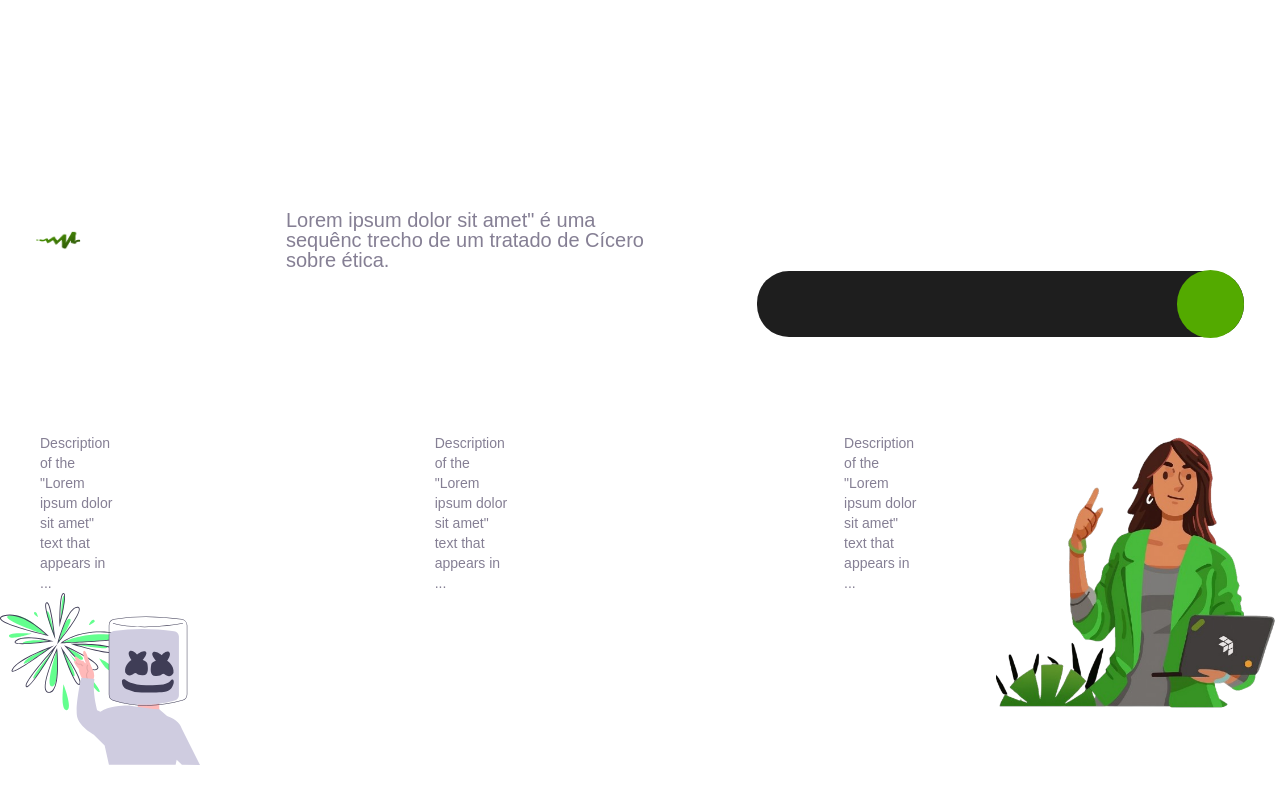
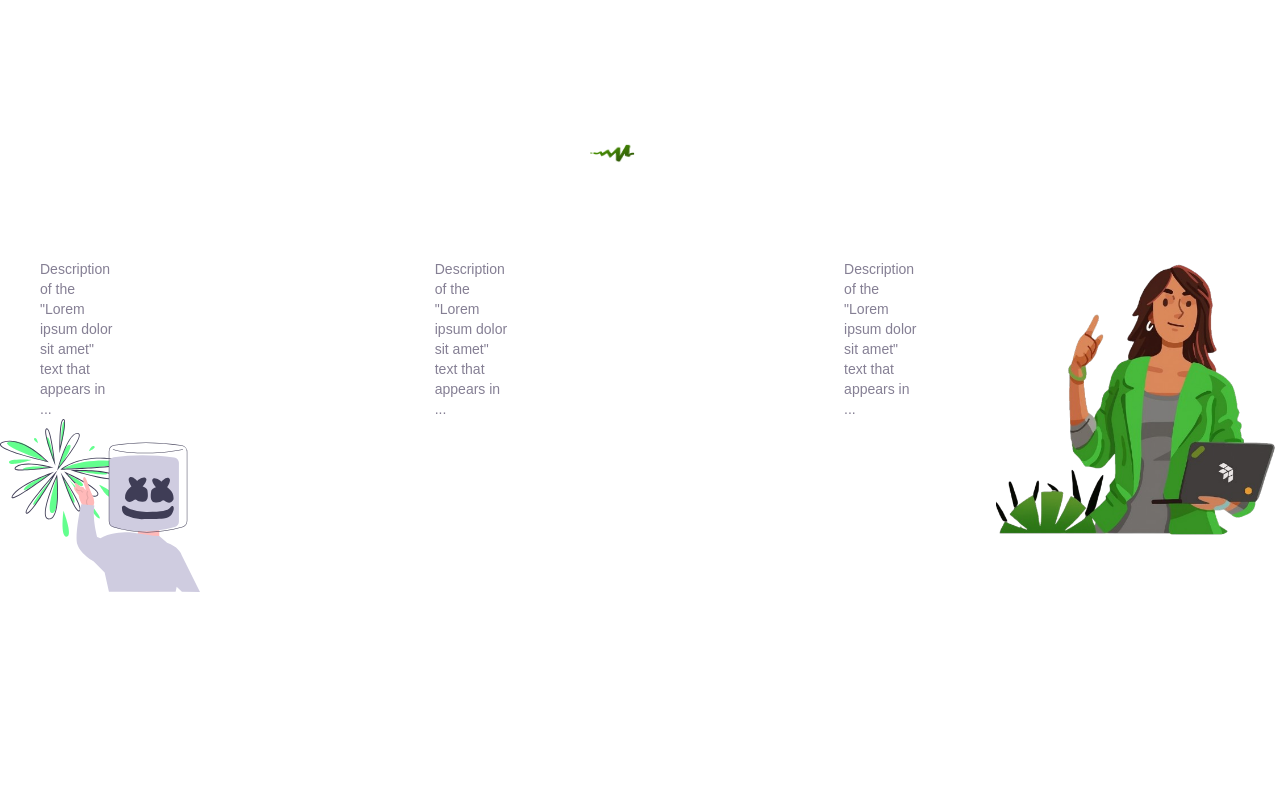
Before and after one commit to Batubenga0B74/oncler-Music, a Next.js app: page /perfil in a window 1280 px wide. Shown: the part 1034-1831 px from the top of the page. After the commit the page ends 1666 px from the top, so only its background shows below. Built offline with nearby package versions, Linux system fonts and the light colour scheme.

Commit message:
add README

```diff
--- a/src/app/components/footer.tsx
+++ b/src/app/components/footer.tsx
@@ -8,17 +8,15 @@ export default function Footer() {
                     <figure>
                         <Image src="/Group 9.png" alt=" " width={100} height={100} />
                     </figure>
-                    <p className="w-full sm:w-[367px] h-auto sm:h-[108px] font-normal flex justify-center items-center text-lg sm:text-xl tracking-normal leading-[100%] text-[#857F94]">
-                        Lorem ipsum dolor sit amet" é uma sequênc trecho de um tratado de Cícero sobre ética.
-                    </p>
+
                 </section>
 
-                <div className="flex flex-col gap-3 items-center lg:items-start text-center lg:text-left">
+                {/* <div className="flex flex-col gap-3 items-center lg:items-start text-center lg:text-left">
                     <h1 className="w-full sm:w-[273px] h-auto sm:h-[116px] text-2xl sm:text-3xl text-white font-semibold">Request a Demo</h1>
                     <section className="w-full sm:w-[487px] h-[66px] bg-[#1E1E1E] items-center flex rounded-4xl">
                         <div className="w-[67px] h-[68px] bg-[#53AA00] rounded-full flex ml-auto" />
                     </section>
-                </div>
+                </div> */}
             </div>
 
             <section className="flex flex-col lg:flex-row justify-around items-center gap-8">
--- a/src/app/components/header.tsx
+++ b/src/app/components/header.tsx
@@ -32,7 +32,7 @@ export default function Header() {
           <div className="hidden md:flex w-[430px] h-[50px] rounded-4xl bg-[#1E1E1E] px-6 gap-5 items-center">
             <Search className="text-[#53AA00]" />
             <input
-              className="placeholder-[#A49797] bg-transparent outline-none flex-1"
+              className="placeholder-[#A49797] bg-transparent outline-none flex-1 text-white"
               placeholder="Search your music"
               type="text"
             />
```
Also changed, not shown: 1 other file (tests, documents, lock files or other folders).
